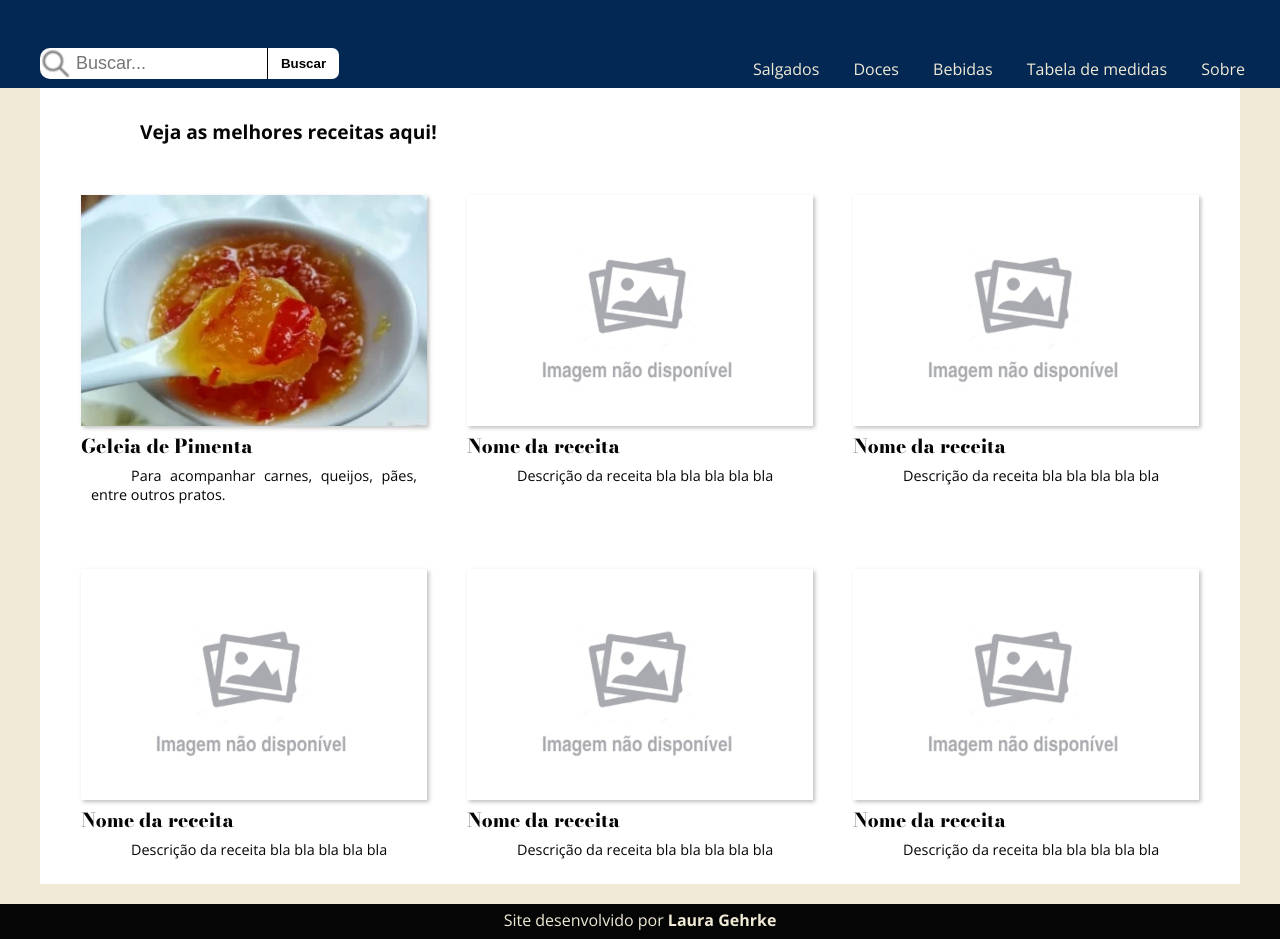
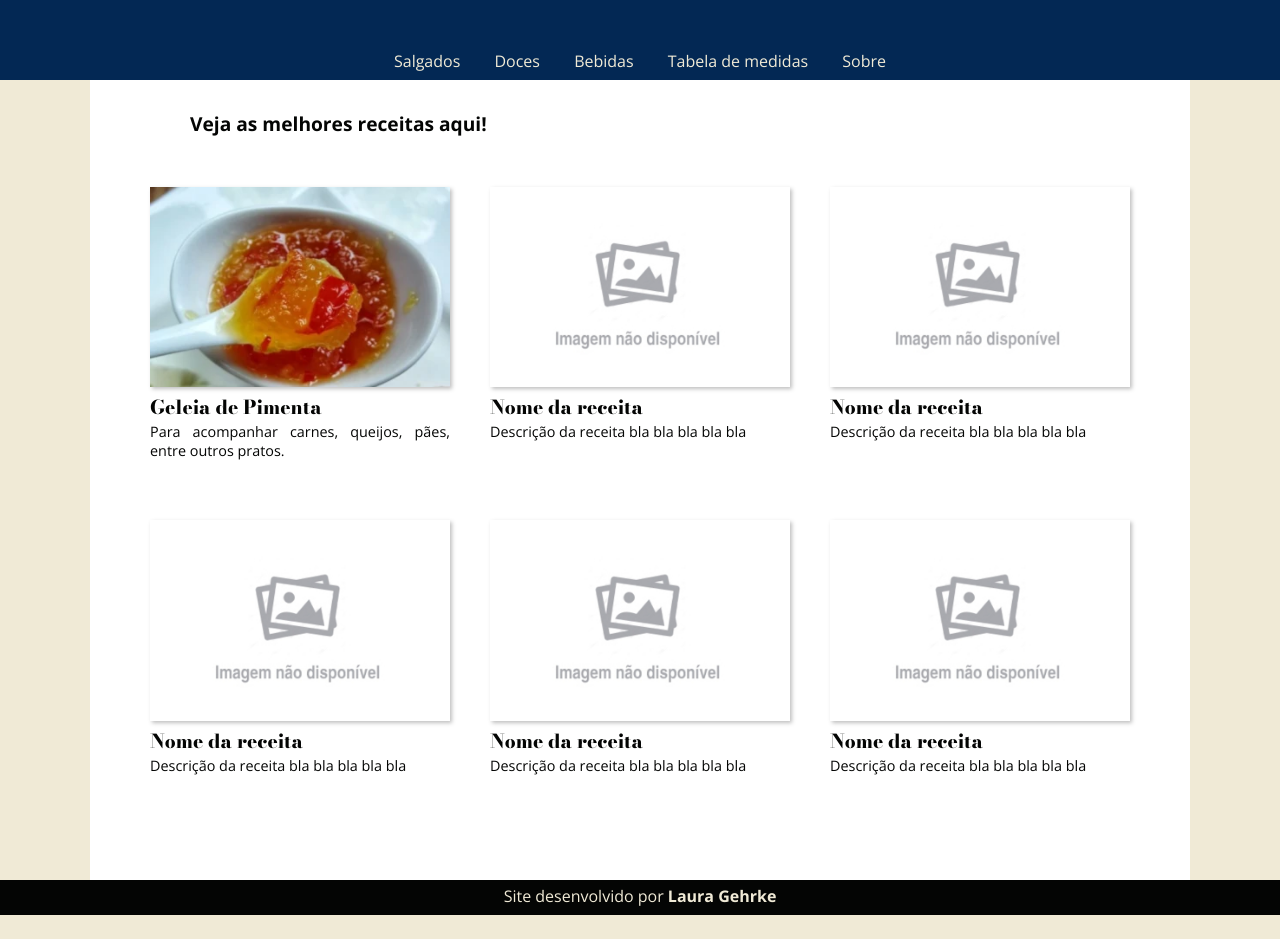
Before and after one commit to lauraghrk/site-receitas, a plain HTML site: page index.html in a window 1280 px wide. Shown: the part 120-1059 px from the top of the page. After the commit the page ends 1035 px from the top, so only its background shows below. Drawn offline with nearby package versions, Linux system fonts and the light colour scheme; a script that the page names is missing.

Commit message:
remoção botão busca

```diff
--- a/index.html
+++ b/index.html
@@ -11,11 +11,13 @@
 <body>
     <header>
         <h1>VOU TER QUE COZINHAR</h1>
+        <!--
         <div class="busca">
             <img src="imagens/icone-lupa.png" alt="Buscar..."/>
             <input type="text" id="txtBusca" placeholder="Buscar..."/>
             <button id="btnBusca" onclick="busca()">Buscar</button>
         </div>
+        -->
     </header>
     <nav>
         <a href="#">Salgados</a>
@@ -30,21 +32,21 @@
         </div>
         <div class="links">
             <div class="box">
-                <a class="receita" id="geleia-pimenta" href="file:///C:/Users/Laura/Documents/Estudos%20Programa%C3%A7%C3%A3o/site-receitas/geleia-pimenta.html" target="_blank">
+                <a class="link-receita" id="geleia-pimenta" href="file:///C:/Users/Laura/Documents/Estudos%20Programa%C3%A7%C3%A3o/site-receitas/geleia-pimenta.html" target="_blank">
                     <img src="imagens/geleia-pimenta-reduzido.webp" alt="Foto: geleia de pimenta">
                     <h3>Geleia de Pimenta</h3>
                     <p>Para acompanhar carnes, queijos, pães, entre outros pratos.</p>
                 </a>
             </div>
             <div class="box">
-                <a class="receita" id="receita01" href="#">
+                <a class="link-receita" id="receita01" href="#">
                     <img src="imagens/no-image.jpg" alt="Foto da receita">
                     <h3>Nome da receita</h3>
                     <p>Descrição da receita bla bla bla bla bla</p>
                 </a>
             </div>
             <div class="box">
-                <a class="receita" id="receita01" href="#">
+                <a class="link-receita" id="receita01" href="#">
                     <img src="imagens/no-image.jpg" alt="Foto da receita">
                     <h3>Nome da receita</h3>
                     <p>Descrição da receita bla bla bla bla bla</p>
@@ -53,21 +55,21 @@
         </div>
         <div class="links">
             <div class="box">
-                <a class="receita" id="receita01" href="#">
+                <a class="link-receita" id="receita01" href="#">
                     <img src="imagens/no-image.jpg" alt="Foto da receita">
                     <h3>Nome da receita</h3>
                     <p>Descrição da receita bla bla bla bla bla</p>
                 </a>
             </div>
             <div class="box">
-                <a class="receita" id="receita01" href="#">
+                <a class="link-receita" id="receita01" href="#">
                     <img src="imagens/no-image.jpg" alt="Foto da receita">
                     <h3>Nome da receita</h3>
                     <p>Descrição da receita bla bla bla bla bla</p>
                 </a>
             </div>
             <div class="box">
-                <a class="receita" id="receita01" href="#">
+                <a class="link-receita" id="receita01" href="#">
                     <img src="imagens/no-image.jpg" alt="Foto da receita">
                     <h3>Nome da receita</h3>
                     <p>Descrição da receita bla bla bla bla bla</p>
--- a/script.js
+++ /dev/null
@@ -1,3 +0,0 @@
-function busca() {
-
-}
--- a/style.css
+++ b/style.css
@@ -35,7 +35,7 @@ header > h1 {
     font-size: 2.8em;
     padding: 50px;
 }
-
+/*
 div.busca {
     background-color: var(--cor01);
     border-radius: 10px;
@@ -75,12 +75,11 @@ div.busca {
     background-color: white;
     border-radius: 10px 0px 0px 10px;
 }
-
+*/
 nav {
     background-color: var(--cor01);
-    text-align: right;
+    text-align: center;
     height: 30px;
-    padding-right: 20px;
 
 }
 nav > a {
@@ -95,8 +94,8 @@ nav > a:hover {
 main {
     background-color: white;
     min-width: 300px;
-    max-width: 1200px;
-    min-height: 705px;
+    max-width: 1100px;
+    min-height: 800px;
     margin: auto;
     color: var(--cor05);
 }
@@ -116,7 +115,7 @@ div.links {
 }
 div.box {
     margin: 20px;
-    max-width: 346px;
+    max-width: 300px;
 }
 div.box > a {
     text-decoration: none;
@@ -126,6 +125,7 @@ div.box > a:hover {
     text-decoration: underline;
 }
 div.box > a > img {
+    width: 300px;
     box-shadow: 2px 2px 4px rgba(0, 0, 0, 0.253);
 }
 div.box > a > h3 {
```
Also changed, not shown: geleia-pimenta.html (+2 -0 lines).
